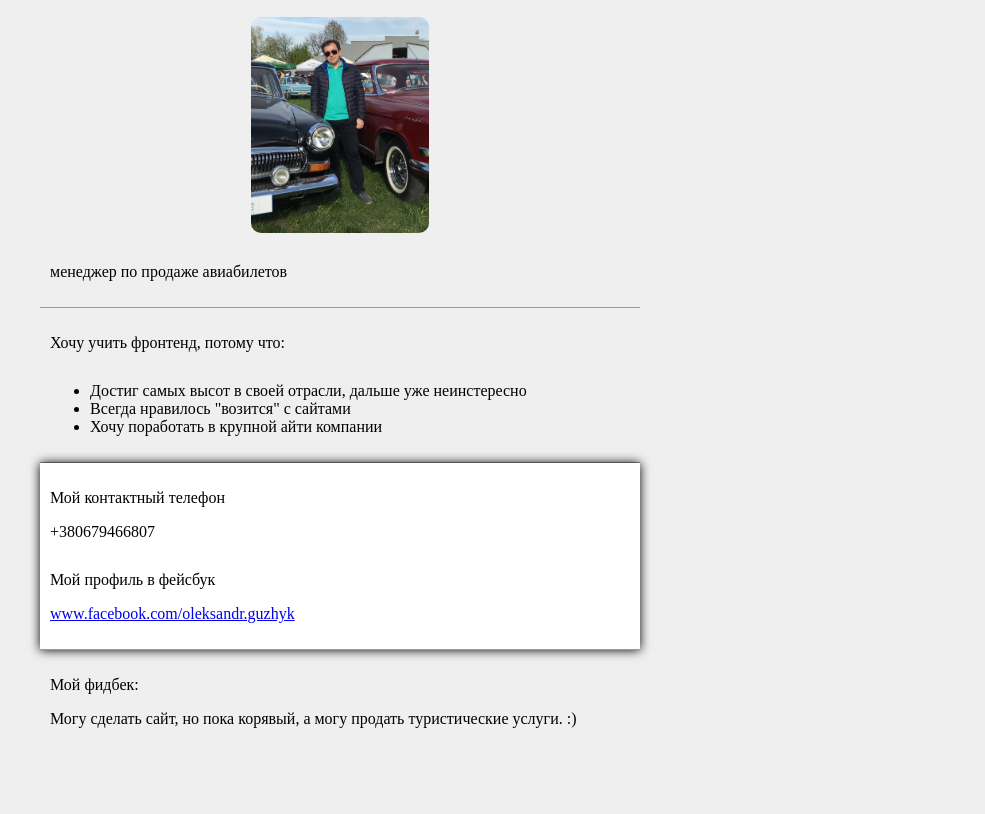
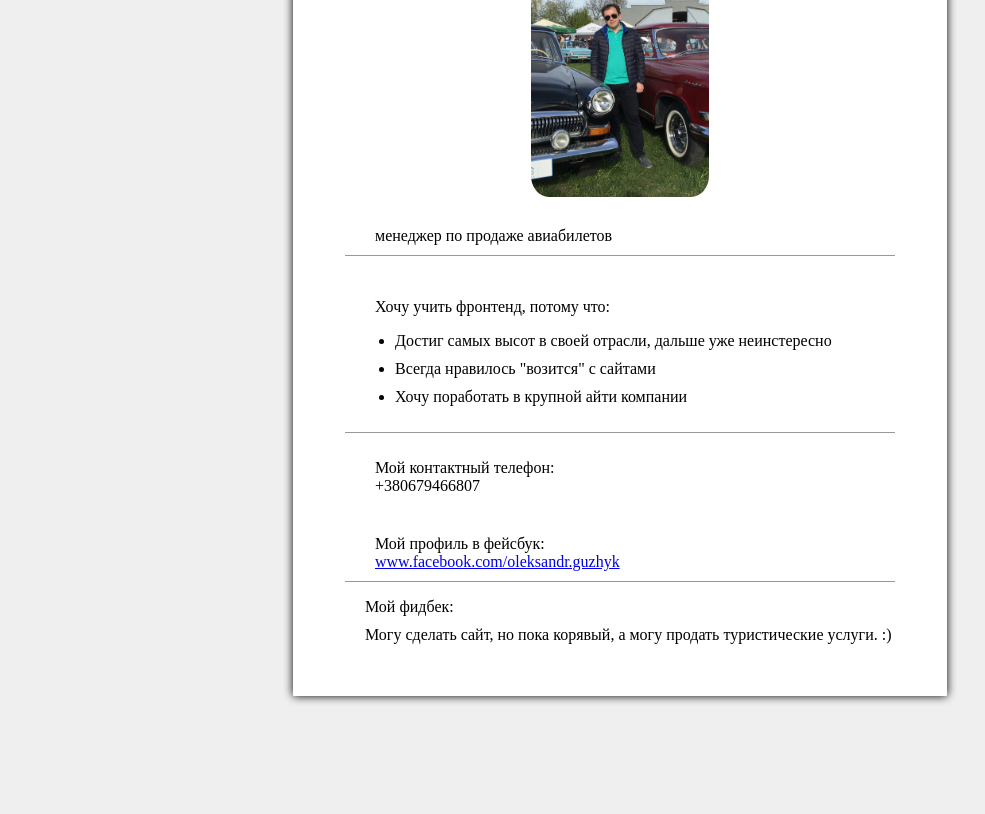
Before and after one commit to aleksandrguzhyk/aleksandrguzhyk.github.io, a plain HTML site: page GoIt/HW1/HW1.html in a window 1280 px wide. Shown: the part 143-957 px from the top of the page, without its empty margins (20-1005 px from the left). After the commit the page ends 889 px from the top, so only its background shows below. Drawn offline with Linux system fonts and the light colour scheme.

Commit message:
changes html & css files

```diff
--- a/GoIt/HW1/HW1.html
+++ b/GoIt/HW1/HW1.html
@@ -6,19 +6,17 @@
     <link rel="stylesheet" href="css/style.css">
   </head>
   <body>
-<div class="about_me">
-  <h1>
-    Гужик Александр Михайлович
-  </h1>
-  <p class="photo">
-    <img class="img" src="img/img_3963.JPG" alt="me" width="178px" height="216px"/>
-  </p>
-  <p>
+    <div class="card-box">
+  <h2 class="card-title">Гужик Александр Михайлович
+  </h2>
+  <div class="card-img">
+    <img src="img/img_3963.JPG" alt="me" width="178px" height="216px"/>
+  </div>
+  <p class="card-info">
     менеджер по продаже авиабилетов
   </p>
-</div>
-<div class="target">
-  <p class="text">
+<div class="card-info">
+  <p>
     Хочу учить фронтенд, потому что:
   </p>
   <ul>
@@ -27,25 +25,29 @@
     <li>Хочу поработать в крупной айти компании</li>
   </ul>
 </div>
-<div class="contact_informations">
+<div class="card-info">
+  <div class="phone">
   <p>
-    Мой контактный телефон
+    Мой контактный телефон:
   </p>
-  <p class="text">
+  <a href="tel:+380679466807">
     +380679466807
+  </a>
+</div>
+  <div class="facebook">
+  <p>
+    Мой профиль в фейсбук:
   </p>
-  <p>
-    Мой профиль в фейсбук
-  </p>
-  <p><a href="https://www.facebook.com/oleksandr.guzhyk">www.facebook.com/oleksandr.guzhyk</a></p>
+  <a href="https://www.facebook.com/oleksandr.guzhyk">www.facebook.com/oleksandr.guzhyk</a>
+</div>
 </div>
 <div class="feedback">
   <p>
     Мой фидбек:
   </p>
-  <p>
+  <span>
     Могу сделать сайт, но пока корявый, а могу продать туристические услуги. :)
-  </p>
+</div>
 </div>
   </body>
 </html>
--- a/GoIt/HW1/css/style.css
+++ b/GoIt/HW1/css/style.css
@@ -1,44 +1,60 @@
-body {
-  width: 600px;
-  margin: 50px;
+ body {
+  margin: 0;
   background-color: #efefef;
-  padding: 10px;
+  padding: 0;
+  font-size: 16px;
+ }
+ h2 {
+  text-align: center}
+.card-box{
+  width: 550px;
+  margin: 5px auto 50px;
+  border-radius: 1px;
+  padding: 52px;
+  background-color: white;
+  box-shadow: 0 0 10px;
+  }
+.card-title {
+  text-align: center;
+  text-transform: capitalize;
 }
-
-h1 {
-  text-align: center}
-
-.about_me {
-  border-bottom: 1px solid #999;
-  text-align: left;
-  padding: 10px;
+.card-img {
+  text-align: center;
 }
-
-.photo {
-  text-align: center;
-  padding: 10px;
-  border-radius: 30px;
+.card-img img {
+  border: 0;
+  border-radius: 10%;
 }
-
-.img {
-  border-radius: 10px;
-}
-
-.target {
+.card-info {
   border-bottom: 1px solid #999;
   padding: 10px;
+  text-indent: 20px;
 }
-.contact_informations {
-  border-bottom: 1px solid #999;
-  background-color: white;
-  box-shadow: 0 0 10px;
-  padding: 10px;
-  margin: 0 auto;
+.card-info ul li {
+  text-indent: 0px;
+  margin-bottom: 10px;
 }
+.phone, .facebook {
+  padding-left: 20px;
+}
+.phone {
+   margin-bottom: 40px;
+ }
+ .phone p {
+   margin-bottom: 0;
+   text-indent: 0px;
+ }
+ .phone a {
+   text-decoration: none;
+   color: #000;
+ }
+ .facebook p {
+   margin-bottom: 0;
+   text-indent: 0px;
+ }
 .feedback {
-  padding: 10px;
+  padding-left: 20px;
 }
-
-.text {
-  margin-bottom: 30px;
+.feedback p {
+  margin-bottom: 10px;
 }
```
